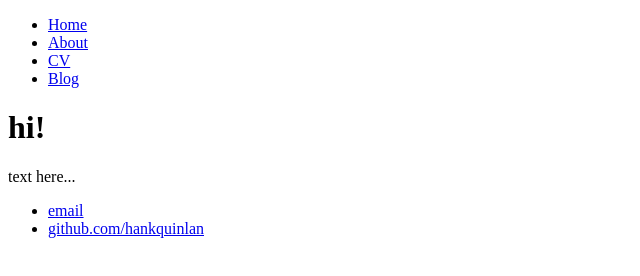
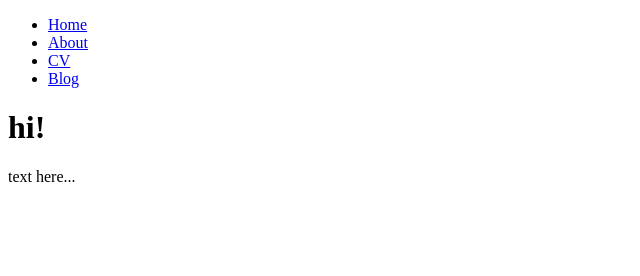
Before and after one commit to creditsimulation1/creditsimulation1.github.io, a plain HTML site: page index.html in a window 1280 px wide. Shown: the whole page, without its empty margins (0-640 px from the left). Drawn offline with Linux system fonts and the light colour scheme.

Commit message:
Update index.html

```diff
--- a/index.html
+++ b/index.html
@@ -19,10 +19,6 @@
     		</div><!-- /.blurb -->
 		</div><!-- /.container -->
 		<footer>
-    		<ul>
-        		<li><a href="mailto:hankquinlanhub@gmail.com">email</a></li>
-        		<li><a href="https://github.com/hankquinlan">github.com/hankquinlan</a></li>
-			</ul>
-		</footer>
+    		</footer>
 	</body>
 </html>
```
